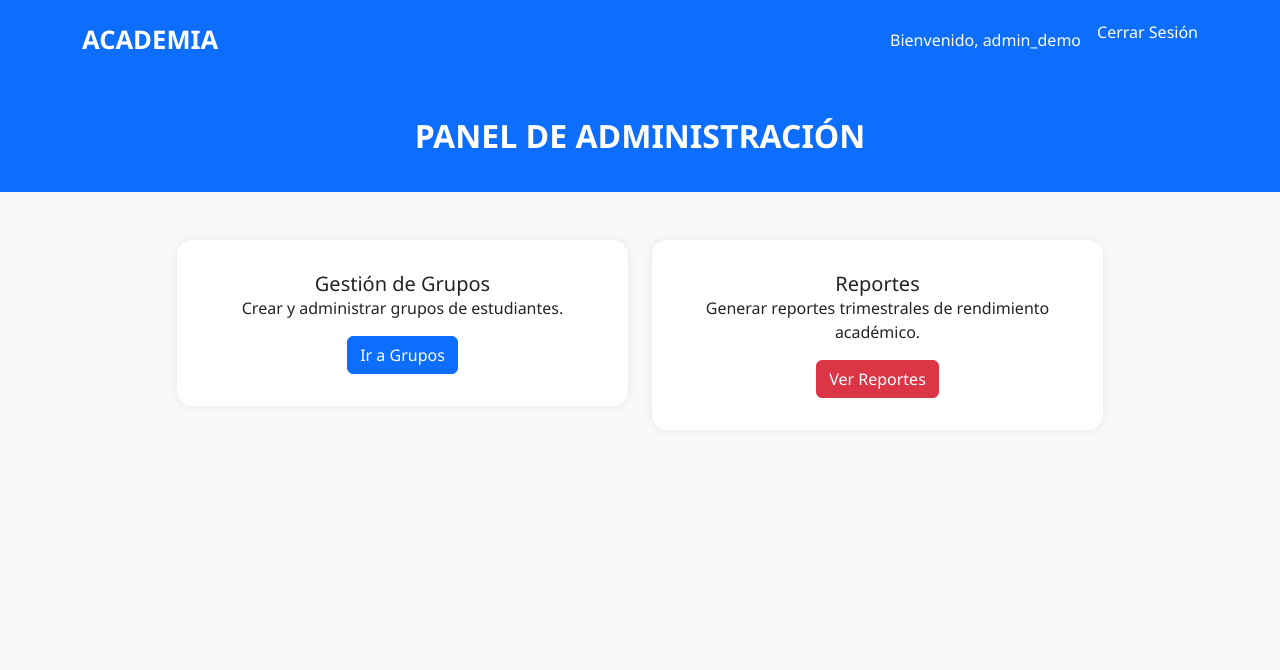
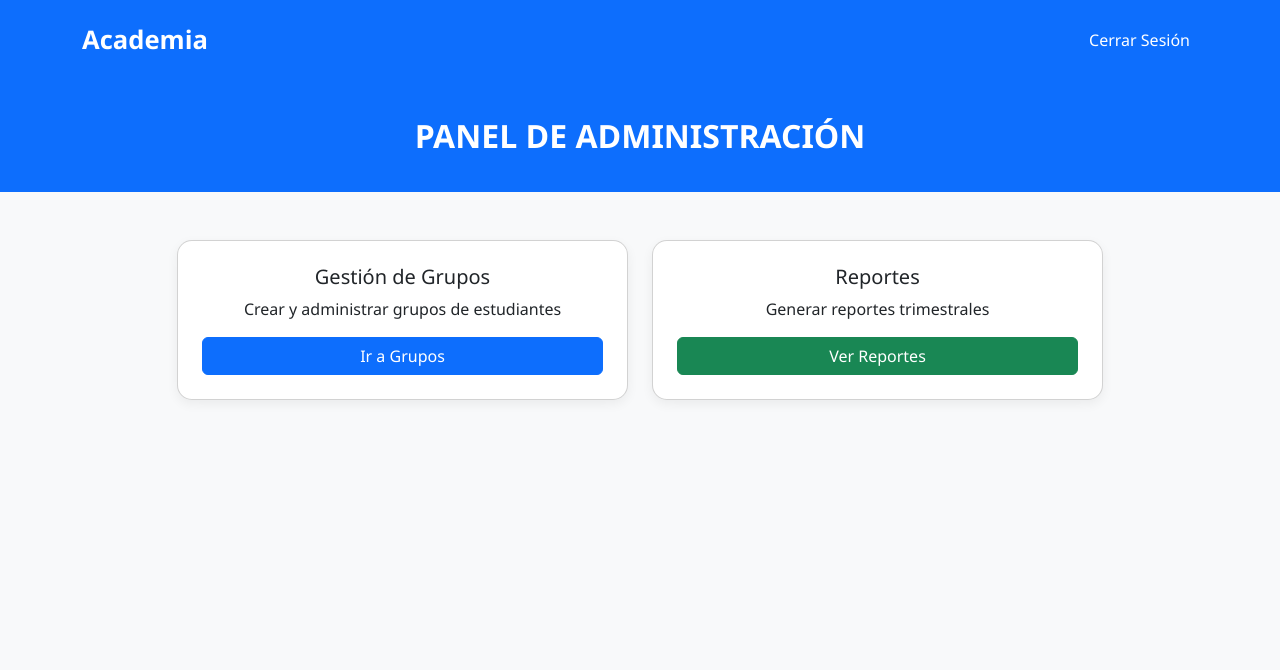
Before and after one commit to DanielSotoo/Desafiopractico3-DSS, a PHP site: page /dashboard.php in a window 1280 px wide. Shown: the top 670 px of the page. Run offline with PHP 8.4, Linux system fonts and the light colour scheme; the visitor is signed in with stand-in values (Sample User, id 1).

Commit message:
Update dashboard.php

```diff
--- a/dashboard.php
+++ b/dashboard.php
@@ -1,7 +1,9 @@
 <?php
-$_SESSION['user_id'] = 1;
-$_SESSION['tipo'] = 'admin';
-$_SESSION['username'] = 'admin_demo';
+session_start();
+if (!isset($_SESSION['user_id']) || $_SESSION['tipo'] != 'admin') {
+    header("Location: index.php");
+    exit();
+}
 ?>
 <!DOCTYPE html>
 <html lang="es">
@@ -25,7 +27,6 @@
             flex: 1;
         }
         .navbar {
-            background-color: #0d6efd;
             height: 80px;
         }
         .navbar-brand {
@@ -41,14 +42,12 @@
             text-align: center;
             width: 100%;
         }
-        .dashboard-card {
-            background: white;
+        .card {
             border-radius: 15px;
-            padding: 2rem;
-            box-shadow: 0 0 10px rgba(0,0,0,0.08);
+            box-shadow: 0 4px 12px rgba(0, 0, 0, 0.06);
             transition: transform 0.2s ease;
         }
-        .dashboard-card:hover {
+        .card:hover {
             transform: translateY(-5px);
         }
         .footer {
@@ -66,34 +65,31 @@
 <body>
 <div class="page-container">
 
-    <nav class="navbar navbar-expand-lg navbar-dark">
+    <nav class="navbar navbar-expand-lg navbar-dark bg-primary">
         <div class="container">
-            <a class="navbar-brand" href="#">ACADEMIA</a>
-            <div class="d-flex">
-                <span class="navbar-text text-white me-3">Bienvenido, <?= $_SESSION['username'] ?></span>
+            <a class="navbar-brand" href="#">Academia</a>
+            <div class="navbar-nav ms-auto">
                 <a class="nav-link text-white" href="logout.php">Cerrar Sesión</a>
             </div>
         </div>
     </nav>
 
-    <div class="section-title-bar">
-        PANEL DE ADMINISTRACIÓN
-    </div>
+    <div class="section-title-bar"> PANEL DE ADMINISTRACIÓN </div>
 
     <div class="main-content container py-5">
         <div class="row justify-content-center g-4">
             <div class="col-md-5">
-                <div class="dashboard-card text-center">
+                <div class="card text-center p-4">
                     <h5 class="card-title">Gestión de Grupos</h5>
-                    <p class="card-text">Crear y administrar grupos de estudiantes.</p>
+                    <p class="card-text">Crear y administrar grupos de estudiantes</p>
                     <a href="grupos.php" class="btn btn-primary">Ir a Grupos</a>
                 </div>
             </div>
             <div class="col-md-5">
-                <div class="dashboard-card text-center">
+                <div class="card text-center p-4">
                     <h5 class="card-title">Reportes</h5>
-                    <p class="card-text">Generar reportes trimestrales de rendimiento académico.</p>
-                    <a href="reportes.php" class="btn btn-danger">Ver Reportes</a>
+                    <p class="card-text">Generar reportes trimestrales</p>
+                    <a href="reportes.php" class="btn btn-success">Ver Reportes</a>
                 </div>
             </div>
         </div>
```
